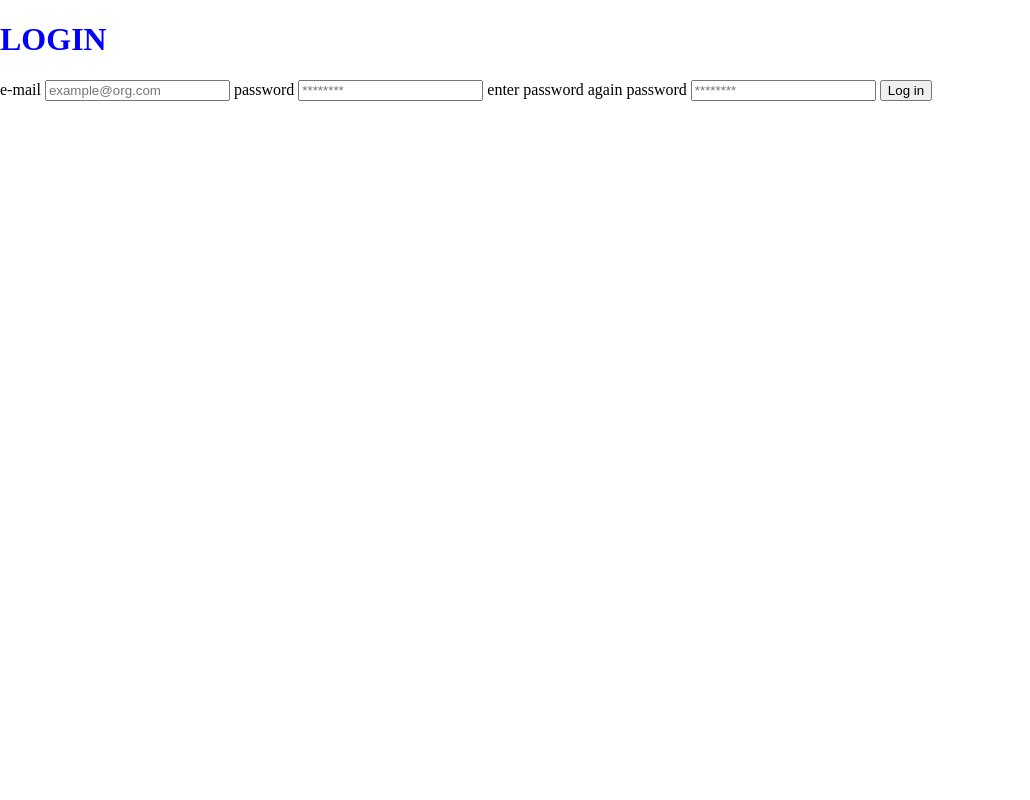
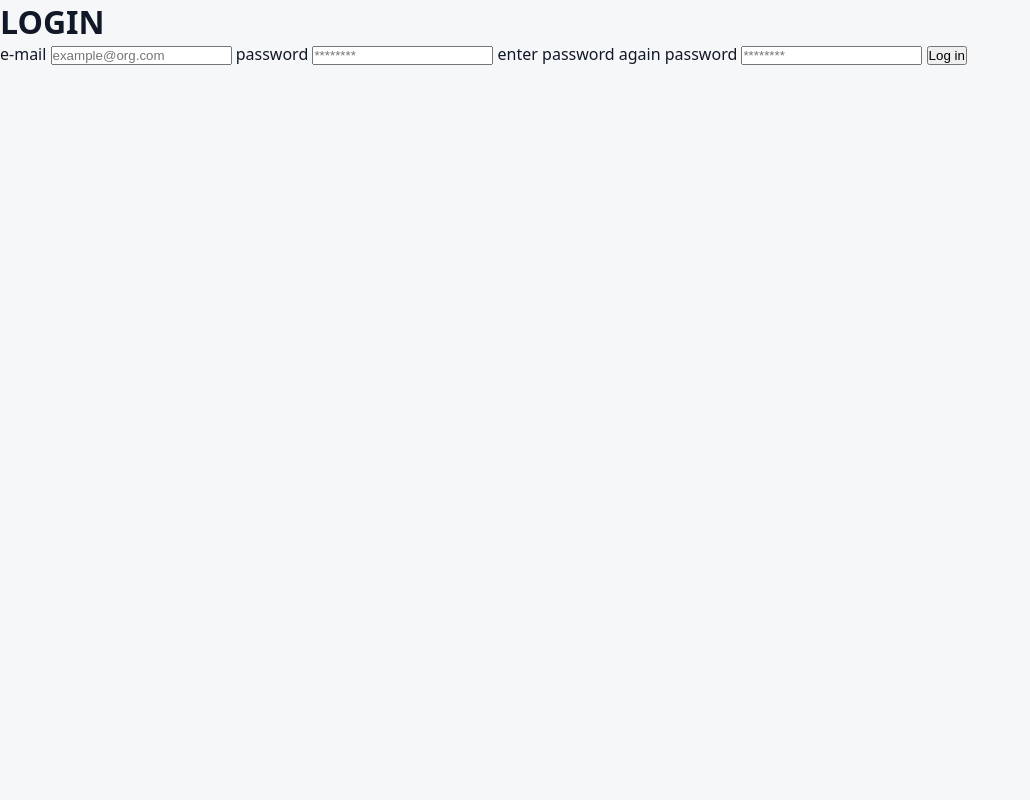
Before and after one commit to grzechuzz/WDPAI-PK-Bookoria, a PHP site: template public/views/register.html in a window 1280 px wide. Shown: the whole page, without its empty margins (0-1030 px from the left). Run offline with PHP 8.4, Linux system fonts and the light colour scheme; the template is opened without the code that fills it, so the values that code supplies are empty.

Commit message:
feat: add background style

```diff
--- a/public/styles/main.css
+++ b/public/styles/main.css
@@ -1,9 +1,18 @@
-h1 { color: blue; }
+*,
+*::before,
+*::after {
+  box-sizing: border-box;
+  margin: 0;
+  padding: 0;
+}
 
 body {
-    margin: 0;
-    padding: 0;
+  min-height: 100vh;
+  font-family: system-ui, -apple-system, BlinkMacSystemFont, "Segoe UI", sans-serif;
+  background: rgb(246, 247, 248);
+  color: #111827;
 }
+
 
 messages {
     color: red;
```
